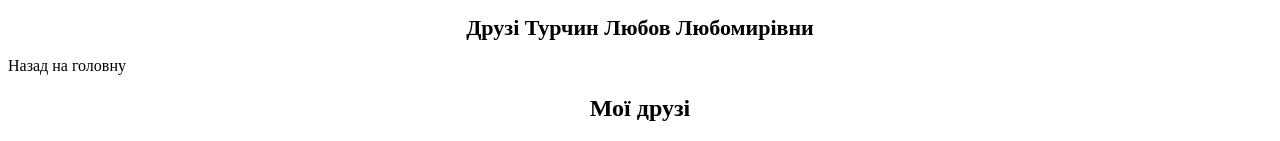
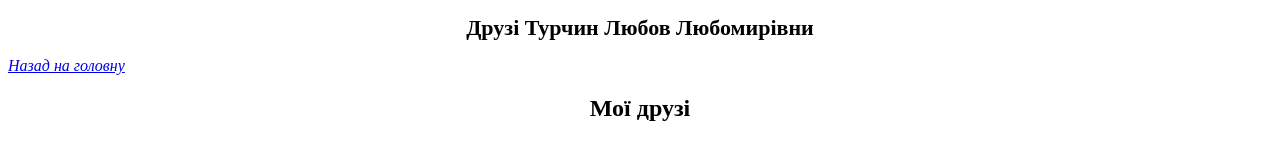
Before and after one commit to Luubaaaa20/Practic-6, a plain HTML site: page friends.html in a window 1280 px wide. Shown: the top 141 px of the page. Drawn offline with Linux system fonts and the light colour scheme.

Commit message:
Update friends.html

```diff
--- a/friends.html
+++ b/friends.html
@@ -11,7 +11,7 @@
 </head>
 <body>
     <h1>Друзі Турчин Любов Любомирівни</h1>
-    <aclass='back_to_index' href="index.html"><p>Назад на головну</p></a>
+    <a class='back_to_index' href="index.html"><p>Назад на головну</p></a>
 
     <h2>Мої друзі</h2>
     <table>
```
